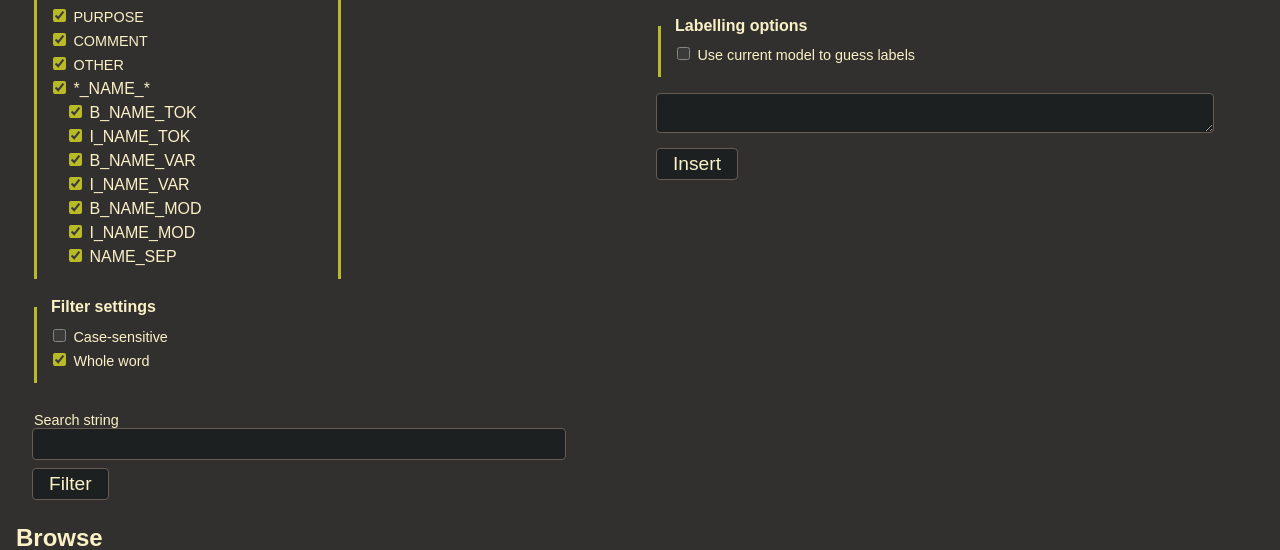
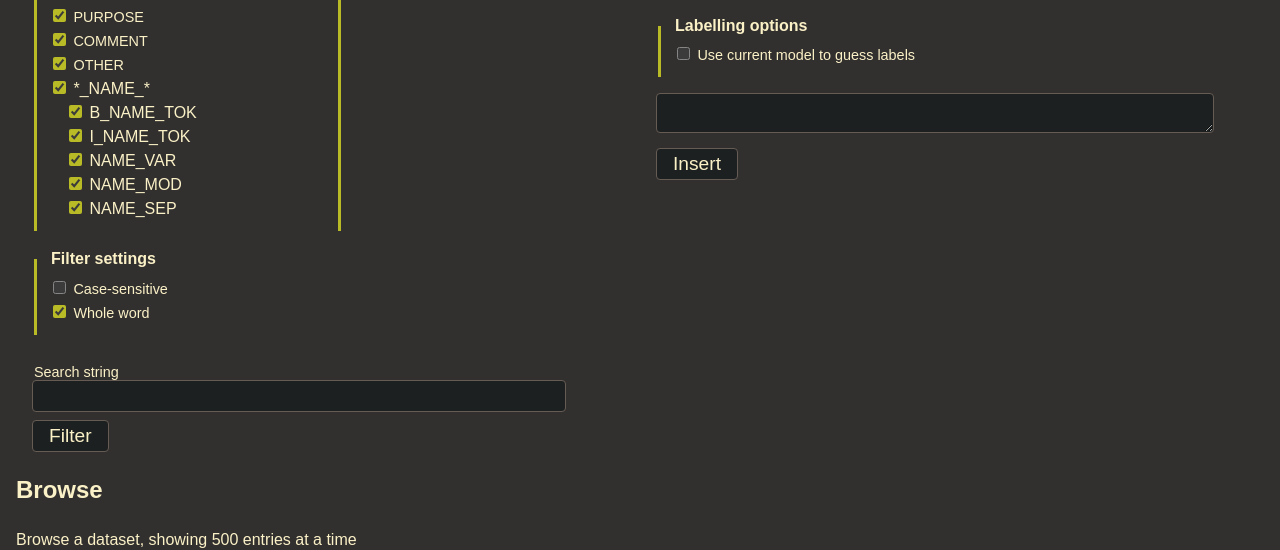
Before and after one commit to strangetom/ingredient-parser, a Flask app: page / in a window 1280 px wide. Shown: the part 343-893 px from the top of the page. Run offline with Flask 3, Linux system fonts and the light colour scheme; data that the repository does not hold is empty.

Commit message:
Bugfix: Fix app for new labels

```diff
--- a/labeller/templates/index.html.jinja
+++ b/labeller/templates/index.html.jinja
@@ -67,20 +67,12 @@
                                         <label for="label-I_NAME_TOK">I_NAME_TOK</label>
                                     </div>
                                     <div class="ident">
-                                        <input type="checkbox" id="label-B_NAME_VAR" name="label-B_NAME_VAR" checked/>
-                                        <label for="label-B_NAME_VAR">B_NAME_VAR</label>
+                                        <input type="checkbox" id="label-NAME_VAR" name="label-NAME_VAR" checked/>
+                                        <label for="label-NAME_VAR">NAME_VAR</label>
                                     </div>
                                     <div class="ident">
-                                        <input type="checkbox" id="label-I_NAME_VAR" name="label-I_NAME_VAR" checked/>
-                                        <label for="label-I_NAME_VAR">I_NAME_VAR</label>
-                                    </div>
-                                    <div class="ident">
-                                        <input type="checkbox" id="label-B_NAME_MOD" name="label-B_NAME_MOD" checked/>
-                                        <label for="label-B_NAME_MOD">B_NAME_MOD</label>
-                                    </div>
-                                    <div class="ident">
-                                        <input type="checkbox" id="label-B_NAME_MOD" name="label-I_NAME_MOD" checked/>
-                                        <label for="label-I_NAME_MOD">I_NAME_MOD</label>
+                                        <input type="checkbox" id="label-NAME_MOD" name="label-NAME_MOD" checked/>
+                                        <label for="label-NAME_MOD">NAME_MOD</label>
                                     </div>
                                     <div class="ident">
                                         <input type="checkbox" id="label-NAME_SEP" name="label-NAME_SEP" checked/>
--- a/webapp/__init__.py
+++ b/webapp/__init__.py
@@ -97,10 +97,8 @@ def get_all_marginals(parser_info: ParserDebugInfo) -> list[dict[str, float]]:
     labels = [
         "B_NAME_TOK",
         "I_NAME_TOK",
-        "B_NAME_VAR",
-        "I_NAME_VAR",
-        "B_NAME_MOD",
-        "I_NAME_MOD",
+        "NAME_VAR",
+        "NAME_MOD",
         "NAME_SEP",
         "QTY",
         "UNIT",
--- a/webapp/static/css/index.css
+++ b/webapp/static/css/index.css
@@ -49,10 +49,8 @@ label {
 .NAME,
 .B_NAME_TOK,
 .I_NAME_TOK,
-.B_NAME_VAR,
-.I_NAME_VAR,
-.B_NAME_MOD,
-.I_NAME_MOD,
+.NAME_VAR,
+.NAME_MOD,
 .NAME_SEP {
   --color: var(--aqua);
 }
```
